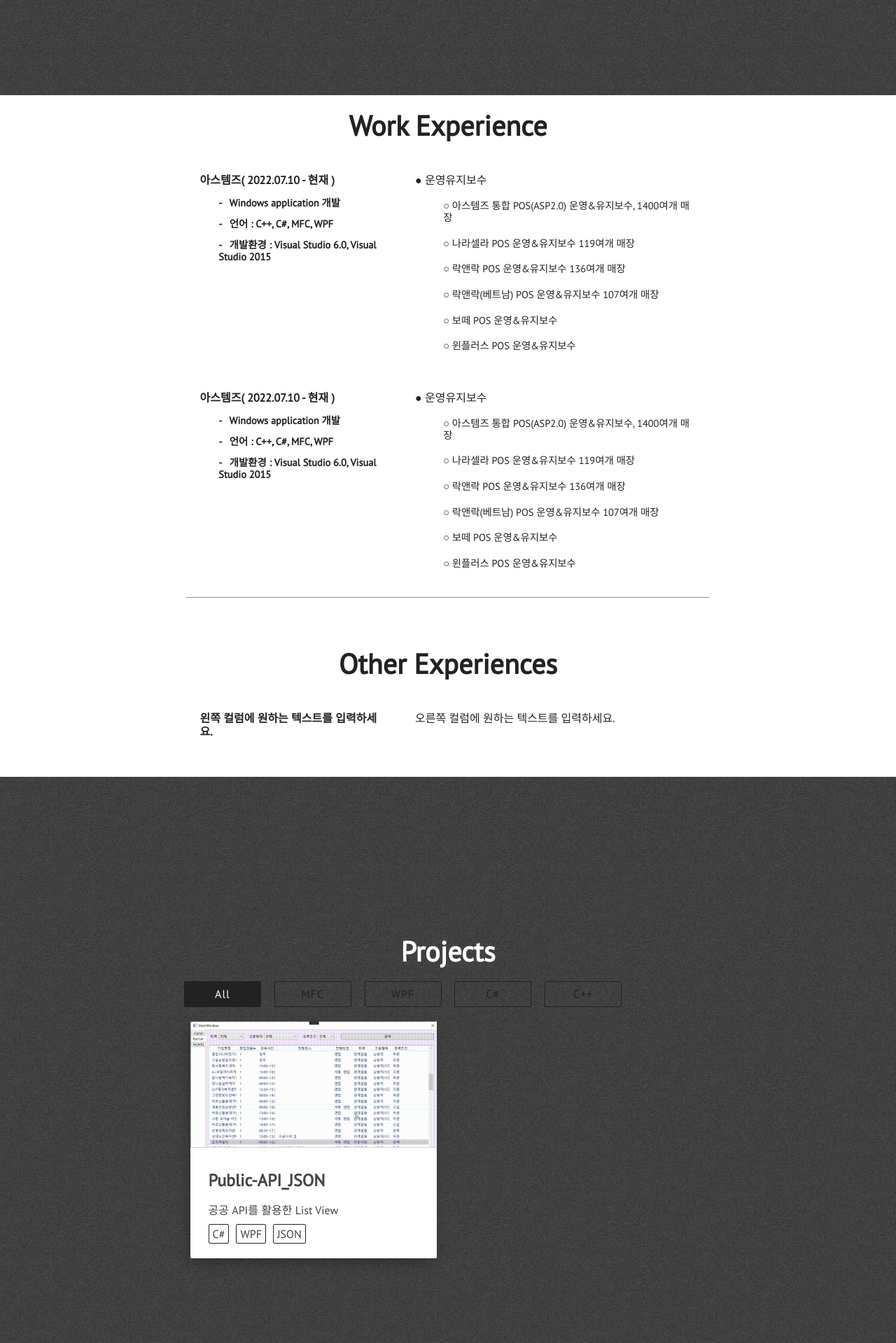
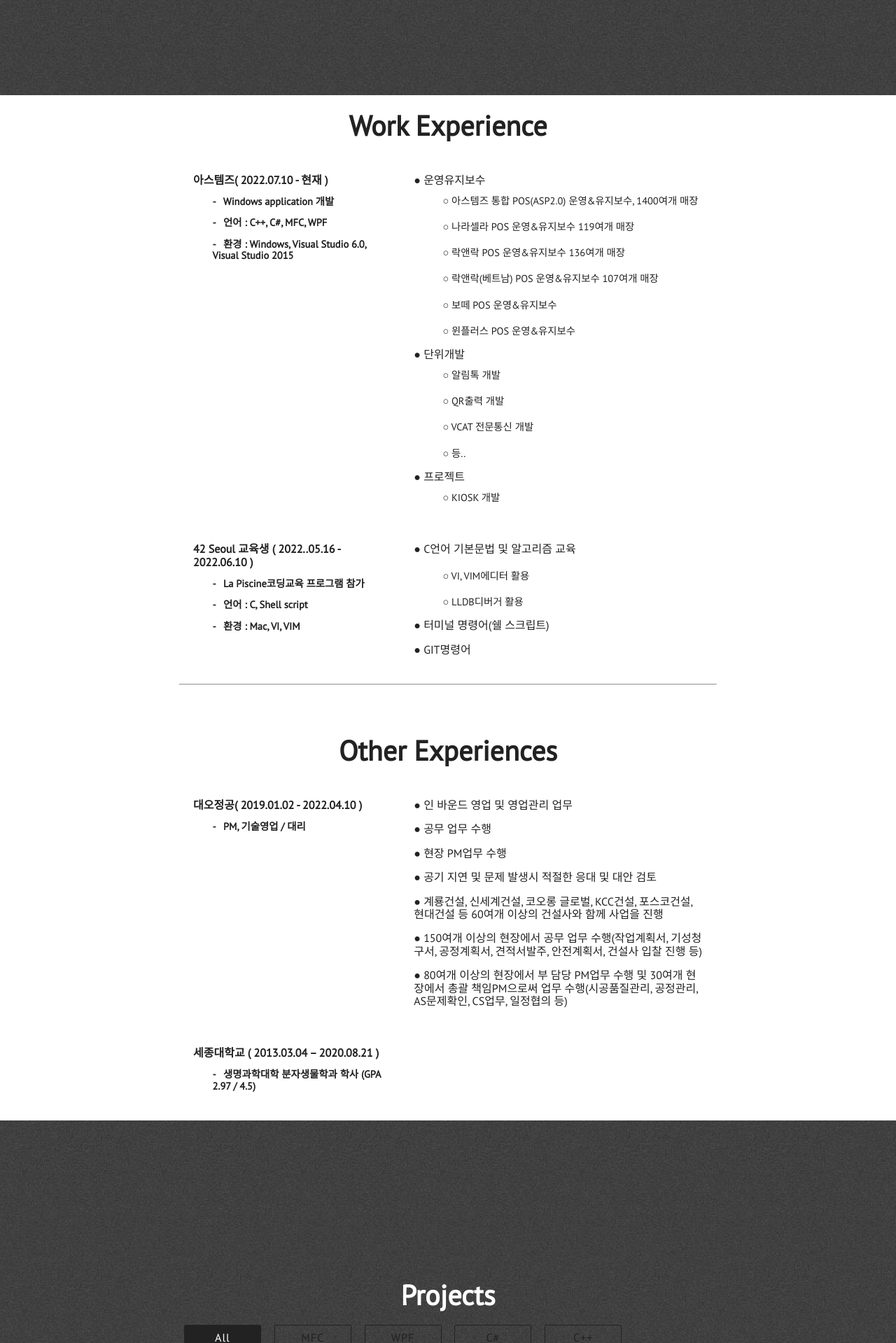
Before and after one commit to BuMinKyoo/BuMinKyoo.github.io, a Jekyll site: the page built from index.html, in a window 1280 px wide. Shown: the part 2644-4563 px from the top of the page at 70% size. Built offline with Jekyll 4.4.1, drawn with Linux system fonts in a browser that asks for light colours; nearby versions of some CDN libraries.

Commit message:
first_modify_complete

```diff
--- a/_includes/experience.html
+++ b/_includes/experience.html
@@ -1,5 +1,5 @@
 <div class="section-wrapper">
-    <section class="section about" id="about">
+    <section class="section experience" id="experience">
         <div id="about-text">
             <div class="section-heading">Work Experience</div>
             <body>
@@ -8,44 +8,66 @@
                         <p class="Extitle">아스템즈( 2022.07.10 - 현재 )</p>
                         <p class="Extitle_sub">- &nbsp;&nbsp;Windows application 개발</p>
                         <p class="Extitle_sub">- &nbsp;&nbsp;언어 : C++, C#, MFC, WPF</p>
-                        <p class="Extitle_sub">- &nbsp;&nbsp;개발환경 : Visual Studio 6.0, Visual Studio 2015</p>
+                        <p class="Extitle_sub">- &nbsp;&nbsp;환경 : Windows, Visual Studio 6.0, Visual Studio 2015</p>
                     </div>
                     <div class="right-column">
                         <p class="Extitle">● 운영유지보수</p>
-                        <p class="Extitle_sub">○ 아스템즈 통합 POS(ASP2.0) 운영&유지보수, 1400여개 매장</p>
+                        <p class="Extitle_sub_first">○ 아스템즈 통합 POS(ASP2.0) 운영&유지보수, 1400여개 매장</p>
                         <p class="Extitle_sub">○ 나라셀라 POS 운영&유지보수 119여개 매장</p>
                         <p class="Extitle_sub">○ 락앤락 POS 운영&유지보수 136여개 매장</p>
                         <p class="Extitle_sub">○ 락앤락(베트남) POS 운영&유지보수 107여개 매장</p>
                         <p class="Extitle_sub">○ 보떼 POS 운영&유지보수</p>
                         <p class="Extitle_sub">○ 윈플러스 POS 운영&유지보수</p>
+                        <p class="Extitle">● 단위개발</p>
+                        <p class="Extitle_sub_first">○ 알림톡 개발</p>
+                        <p class="Extitle_sub">○ QR출력 개발</p>
+                        <p class="Extitle_sub">○ VCAT 전문통신 개발</p>
+                        <p class="Extitle_sub">○ 등..</p>
+                        <p class="Extitle">● 프로젝트</p>
+                        <p class="Extitle_sub_first">○ KIOSK 개발</p>
                     </div>
                 </div>
                 <div class="container">
                     <div class="left-column">
-                        <p class="Extitle">아스템즈( 2022.07.10 - 현재 )</p>
-                        <p class="Extitle_sub">- &nbsp;&nbsp;Windows application 개발</p>
-                        <p class="Extitle_sub">- &nbsp;&nbsp;언어 : C++, C#, MFC, WPF</p>
-                        <p class="Extitle_sub">- &nbsp;&nbsp;개발환경 : Visual Studio 6.0, Visual Studio 2015</p>
+                        <p class="Extitle">42 Seoul 교육생  ( 2022..05.16 - 2022.06.10 )</p>
+                        <p class="Extitle_sub">- &nbsp;&nbsp;La Piscine코딩교육 프로그램 참가</p>
+                        <p class="Extitle_sub">- &nbsp;&nbsp;언어 : C, Shell script</p>
+                        <p class="Extitle_sub">- &nbsp;&nbsp;환경 : Mac, VI, VIM</p>
                     </div>
                     <div class="right-column">
-                        <p class="Extitle">● 운영유지보수</p>
-                        <p class="Extitle_sub">○ 아스템즈 통합 POS(ASP2.0) 운영&유지보수, 1400여개 매장</p>
-                        <p class="Extitle_sub">○ 나라셀라 POS 운영&유지보수 119여개 매장</p>
-                        <p class="Extitle_sub">○ 락앤락 POS 운영&유지보수 136여개 매장</p>
-                        <p class="Extitle_sub">○ 락앤락(베트남) POS 운영&유지보수 107여개 매장</p>
-                        <p class="Extitle_sub">○ 보떼 POS 운영&유지보수</p>
-                        <p class="Extitle_sub">○ 윈플러스 POS 운영&유지보수</p>
+                        <p class="Extitle">● C언어 기본문법 및 알고리즘 교육</p>
+                        <p class="Extitle_sub">○ VI, VIM에디터 활용</p>
+                        <p class="Extitle_sub">○ LLDB디버거 활용</p>
+                        <p class="Extitle">● 터미널 명령어(쉘 스크립트)</p>
+                        <p class="Extitle">● GIT명령어</p>
                     </div>
                 </div>
+
                 <hr class="Experiences_divide">
-                <div class="section-heading Other_Experiences">Other Experiences</div>
+                <div class="section-heading Next_Experiences">Other Experiences</div>
 
                 <div class="container">
                     <div class="left-column">
-                        <p>왼쪽 컬럼에 원하는 텍스트를 입력하세요.</p>
+                        <p class="Extitle">대오정공( 2019.01.02 - 2022.04.10 )</p>
+                        <p class="Extitle_sub">- &nbsp;&nbsp;PM, 기술영업 / 대리</p>
                     </div>
                     <div class="right-column">
-                        <p>오른쪽 컬럼에 원하는 텍스트를 입력하세요.</p>
+                        <p class="Extitle">● 인 바운드 영업 및 영업관리 업무</p>
+                        <p class="Extitle">● 공무 업무 수행</p>
+                        <p class="Extitle">● 현장 PM업무 수행</p>
+                        <p class="Extitle">● 공기 지연 및 문제 발생시 적절한 응대 및 대안 검토</p>
+                        <p class="Extitle">● 계룡건설, 신세계건설, 코오롱 글로벌, KCC건설, 포스코건설, 현대건설 등 60여개 이상의 건설사와 함께 사업을 진행</p>
+                        <p class="Extitle">● 150여개 이상의 현장에서 공무 업무 수행(작업계획서, 기성청구서, 공정계획서, 견적서발주, 안전계획서, 건설사 입찰 진행 등)</p>
+                        <p class="Extitle">● 80여개 이상의 현장에서 부 담당 PM업무 수행 및 30여개 현장에서 총괄 책임PM으로써 업무 수행(시공품질관리, 공정관리, AS문제확인, CS업무, 일정협의 등)</p>
+                    </div>
+                </div>
+
+                <div class="container">
+                    <div class="left-column">
+                        <p class="Extitle">세종대학교 ( 2013.03.04 – 2020.08.21 )</p>
+                        <p class="Extitle_sub">- &nbsp;&nbsp;생명과학대학 분자생물학과 학사 (GPA 2.97 / 4.5)</p>
+                    </div>
+                    <div class="right-column">
                     </div>
                 </div>
             </body>
--- a/_includes/nav.html
+++ b/_includes/nav.html
@@ -26,7 +26,7 @@
         <div class="head-menu-wrap">
             <a class="semi-transparent-button with-border nav-links" href="#about">ABOUT</a>
             <a class="semi-transparent-button with-border nav-links" href="#skills">SKILLS</a>
-            <a class="semi-transparent-button with-border nav-links" href="#work_experience">EXPERIENCE</a>
+            <a class="semi-transparent-button with-border nav-links" href="#experience">EXPERIENCE</a>
             <a class="semi-transparent-button with-border nav-links" href="#projects">PROJECTS</a>
             <!-- <a class="semi-transparent-button with-border nav-links" href="#blog-posts">BLOG</a> -->
         </div>
--- a/assets/css/main.css
+++ b/assets/css/main.css
@@ -180,6 +180,10 @@
   -ms-grid-columns: 50% 50%;
       grid-template-columns: 50% 50%;
   grid-gap: 10px;
+}
+
+.Extitle {
+  margin-bottom: 0%;
 }
 
 .full-width {
@@ -510,7 +514,7 @@
       padding: 20px;
       background-color: #ffffff;
   }
-  .Other_Experiences {
+  .Next_Experiences {
       margin-top: 70px;
   }
   .Experiences_divide {
@@ -522,6 +526,12 @@
       margin-top: 5%;
       margin-bottom: 0px;
   }
+  .Extitle_sub_first {
+    margin-left: 10%;
+    font-size: 0.9rem;
+    margin-top: 3%;
+    margin-bottom: 0px;
+}
 
 .project-technologies {
   display: -ms-grid;
```
